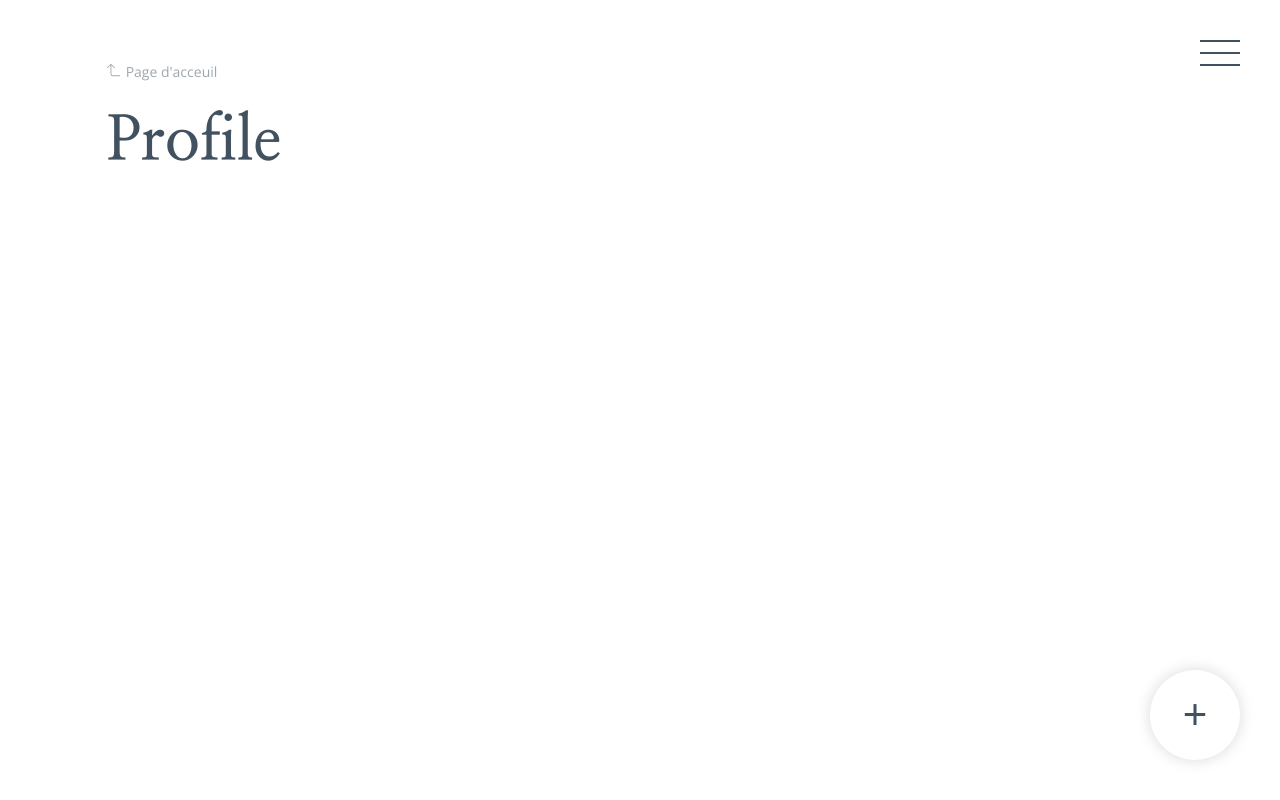
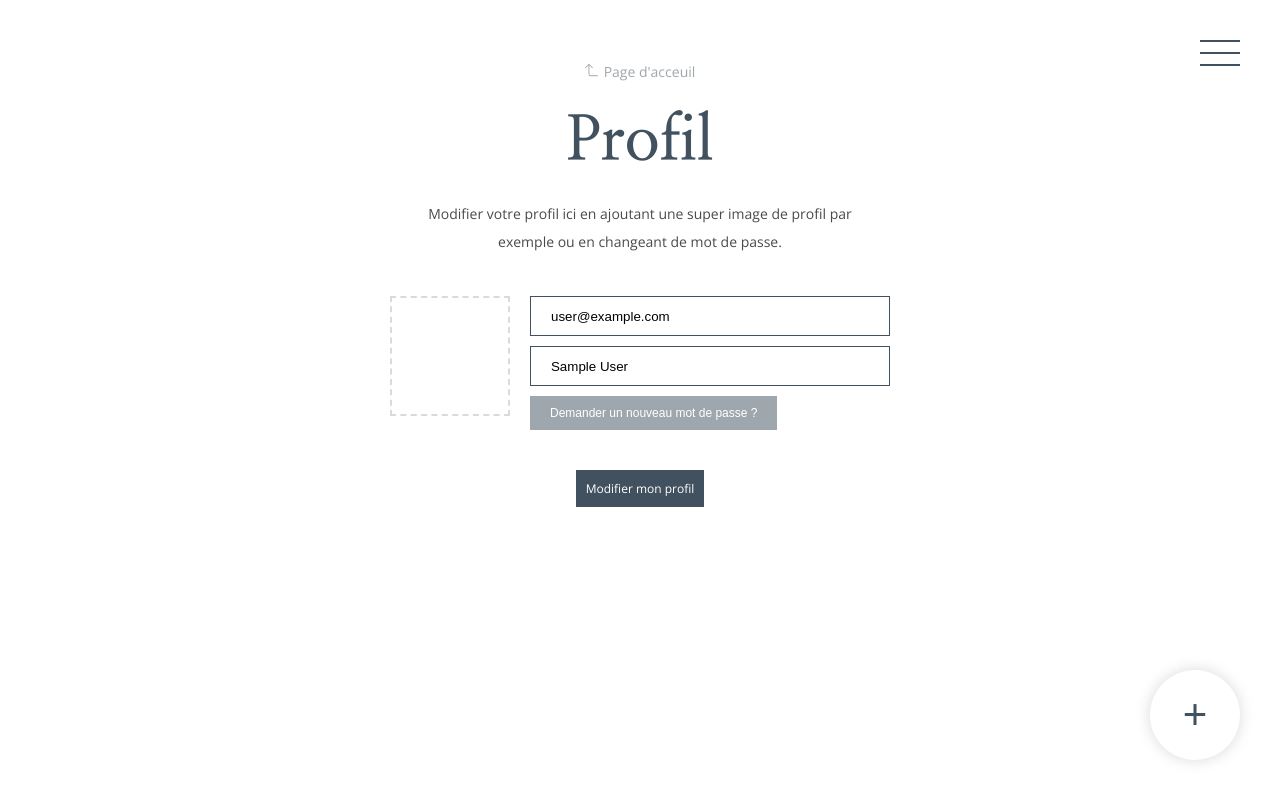
Before and after one commit to DimitriBertin/bicket, a React (Create React App) app: page /profile in a window 1280 px wide. Built offline with nearby package versions, Linux system fonts and the light colour scheme; no server answers; sample sign-in values are in the browser's storage.

Commit message:
Add update profile

```diff
--- a/src/components/AuthDispatch.tsx
+++ b/src/components/AuthDispatch.tsx
@@ -20,6 +20,7 @@ function AuthDispatch() {
     const auth = getAuth()
     onAuthStateChanged(auth, (user) => {
       if (user) {
+        console.log(user)
         dispatch({
           type: ActionName.UPDATE,
           payload: {
@@ -30,6 +31,7 @@ function AuthDispatch() {
               photoURL: user.photoURL,
               displayName: user.displayName,
               phoneNumber: user.phoneNumber,
+              emailVerified: user.emailVerified,
             },
           },
         })
--- a/src/components/Field/index.tsx
+++ b/src/components/Field/index.tsx
@@ -5,9 +5,10 @@ type Props = {
   placeholder: string
   id: string
   handleChange: (val: string) => void
+  value?: string
 }
 
-export default function Field({ type, placeholder, id, handleChange }: Props) {
+export default function Field({ type, placeholder, id, handleChange, value }: Props) {
   return (
     <div className={style.block}>
       <input
@@ -16,6 +17,7 @@ export default function Field({ type, placeholder, id, handleChange }: Props) {
         id={id}
         onChange={(e) => handleChange(e.target.value)}
         autoComplete="off"
+        defaultValue={value}
       />
     </div>
   )
--- a/src/contextes/themes.tsx
+++ b/src/contextes/themes.tsx
@@ -14,6 +14,7 @@ export type ThemeType = {
     photoURL: string
     displayName: string
     phoneNumber: string
+    emailVerified: boolean
   }
 }
 
@@ -35,6 +36,7 @@ export const defaultTheme: ThemeType = {
   user: {
     uid: null,
     email: '',
+    emailVerified: false,
     photoURL: '',
     phoneNumber: '',
     displayName: '',
--- a/src/pages/Home.tsx
+++ b/src/pages/Home.tsx
@@ -5,13 +5,14 @@ import { Link } from 'react-router-dom'
 import style from 'styles/pages/home.module.scss'
 
 export default function Home() {
-  const { state } = useContext(ThemeContext)
-  console.log(state)
+  const {
+    state: { user },
+  } = useContext(ThemeContext)
   return (
     <div className={style.block}>
       <h1 className={style.title}>
         Welcome on board, <br />
-        <Link to="/profile">Dimitri Bertin</Link>
+        <Link to="/profile">{user.displayName}</Link>
       </h1>
       <p className={style.description}>
         Vous êtes connecté, vous pouvez ajouter des <b>collaborateurs</b> pour vous aider dans votre tâche. Vous pouvez
--- a/src/pages/Profile.tsx
+++ b/src/pages/Profile.tsx
@@ -1,11 +1,97 @@
+import { Field, SubmitButton } from 'components'
 import ReturnButton from 'components/ReturnButton'
-import style from 'styles/pages/pages.module.scss'
+import { ActionName, ThemeContext } from 'contextes/themes'
+import { useContext, useState } from 'react'
+import style from 'styles/pages/profile.module.scss'
+import { getAuth, updateProfile } from 'firebase/auth'
 
 export default function Profile() {
+  const {
+    state: { user },
+    dispatch,
+  } = useContext(ThemeContext)
+  const [userData, setUserData] = useState({
+    email: '',
+    password: '',
+    confirm: '',
+    displayName: '',
+  })
+  const [newPass, setNewPass] = useState(false)
+  const [success, setSuccess] = useState(false)
+  const handleSubmit = async (e) => {
+    e.preventDefault()
+    const auth = getAuth()
+    updateProfile(auth.currentUser, {
+      displayName: userData.displayName,
+      photoURL: '',
+    }).then(() => {
+      setSuccess(true)
+      setTimeout(() => {
+        setSuccess(false)
+      }, 2000)
+      dispatch({
+        type: ActionName.UPDATE,
+        payload: {
+          user: {
+            ...user,
+            displayName: userData.displayName,
+          },
+        },
+      })
+    })
+  }
+
   return (
     <div className={style.block}>
       <ReturnButton label="Page d'acceuil" url="/" />
-      <h1 className={style.title}>Profile</h1>
+      <h1 className={style.title}>Profil</h1>
+      <p className={style.description}>
+        Modifier votre profil ici en ajoutant une super image de profil par exemple ou en changeant de mot de passe.
+      </p>
+      <div className={style.wrapper}>
+        <form onSubmit={handleSubmit}>
+          <div className={style.flex}>
+            <div className={style.photo}></div>
+            <div className={style.fields}>
+              <Field
+                type="email"
+                placeholder="Votre email"
+                id="profile-email"
+                value={user.email}
+                handleChange={(val) => setUserData({ ...userData, email: val })}
+              />
+              <Field
+                type="text"
+                placeholder="Votre nom / prenom"
+                id="profile-name"
+                value={user.displayName}
+                handleChange={(val) => setUserData({ ...userData, displayName: val })}
+              />
+              {newPass && (
+                <>
+                  <Field
+                    type="password"
+                    placeholder="Votre nouveau mot de passe"
+                    id="profile-password"
+                    handleChange={(val) => setUserData({ ...userData, password: val })}
+                  />
+                  <Field
+                    type="password"
+                    placeholder="Confirmer nouveau mot de passe"
+                    id="profile-password-confirm"
+                    handleChange={(val) => setUserData({ ...userData, confirm: val })}
+                  />
+                </>
+              )}
+              <button type="button" onClick={() => setNewPass(!newPass)} className={style.newpass}>
+                Demander un nouveau mot de passe ?
+              </button>
+            </div>
+          </div>
+          <SubmitButton align="center">Modifier mon profil</SubmitButton>
+          {success && <p className={style.success}>Profil modifié avec succès :)</p>}
+        </form>
+      </div>
     </div>
   )
 }
--- a/src/styles/core.scss
+++ b/src/styles/core.scss
@@ -2,6 +2,7 @@ $primary: #C9591B;
 $blue--light: #F1FDFF;
 $blue--grey: #41515F;
 $grey: #4A4A4A;
+$green: #A3AF14;
 
 $fontTitle: 'Nanum Myeongjo', serif;
 $font: 'Open Sans', serif;
--- /dev/null
+++ b/src/styles/pages/profile.module.scss
@@ -0,0 +1,58 @@
+@import './../core.scss';
+@import './../mixins.scss';
+
+.block {
+  text-align: center;
+
+  .title {
+    @include title;
+  }
+
+  .description {
+    font-size: toRem(14);
+    line-height: 2;
+    color: $grey;
+    max-width: toRem(440);
+    margin: toRem(20) auto 0;
+  }
+
+  .flex {
+    display: flex;
+    flex-wrap: wrap;
+    justify-content: center;
+    padding: toRem(40) 0;
+    position: relative;
+  }
+
+  .photo {
+    width: toRem(120);
+    height: toRem(120);
+    border: 2px dashed rgba($blue--grey, 0.2);
+  }
+
+  .fields {
+    width: toRem(360);
+    display: grid;
+    grid-row-gap: toRem(10);
+    margin-left: toRem(20);
+    position: relative;
+    z-index: 1;
+  }
+
+  .newpass {
+    justify-self: left;
+    font-size: toRem(12);
+    border: 0;
+    background: rgba($blue--grey, 0.5);
+    padding: 10px 20px;
+    width: auto;
+    text-align: left;
+    color: white;
+  }
+
+  .success {
+    position: relative;
+    font-size: toRem(12);
+    color: $green;
+  }
+}
```
